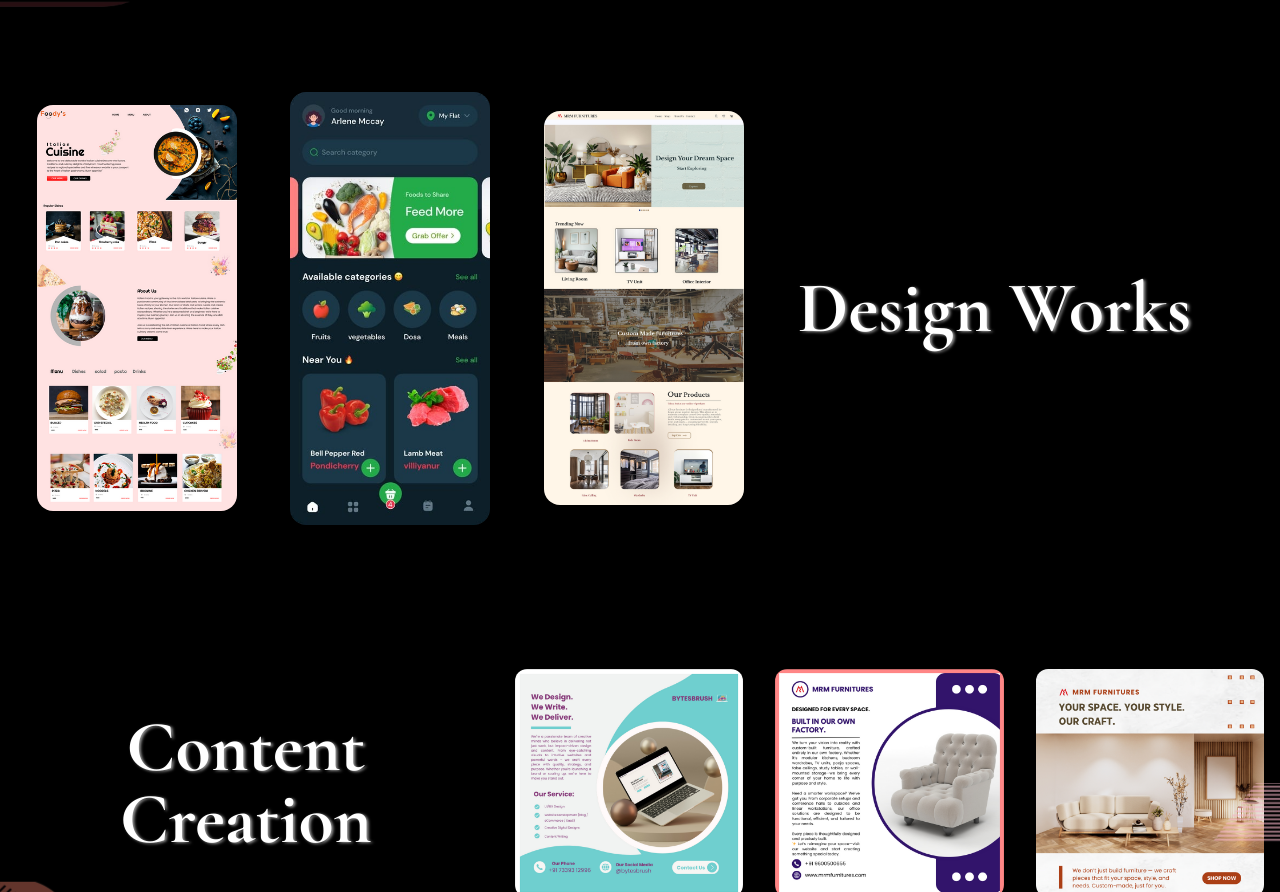
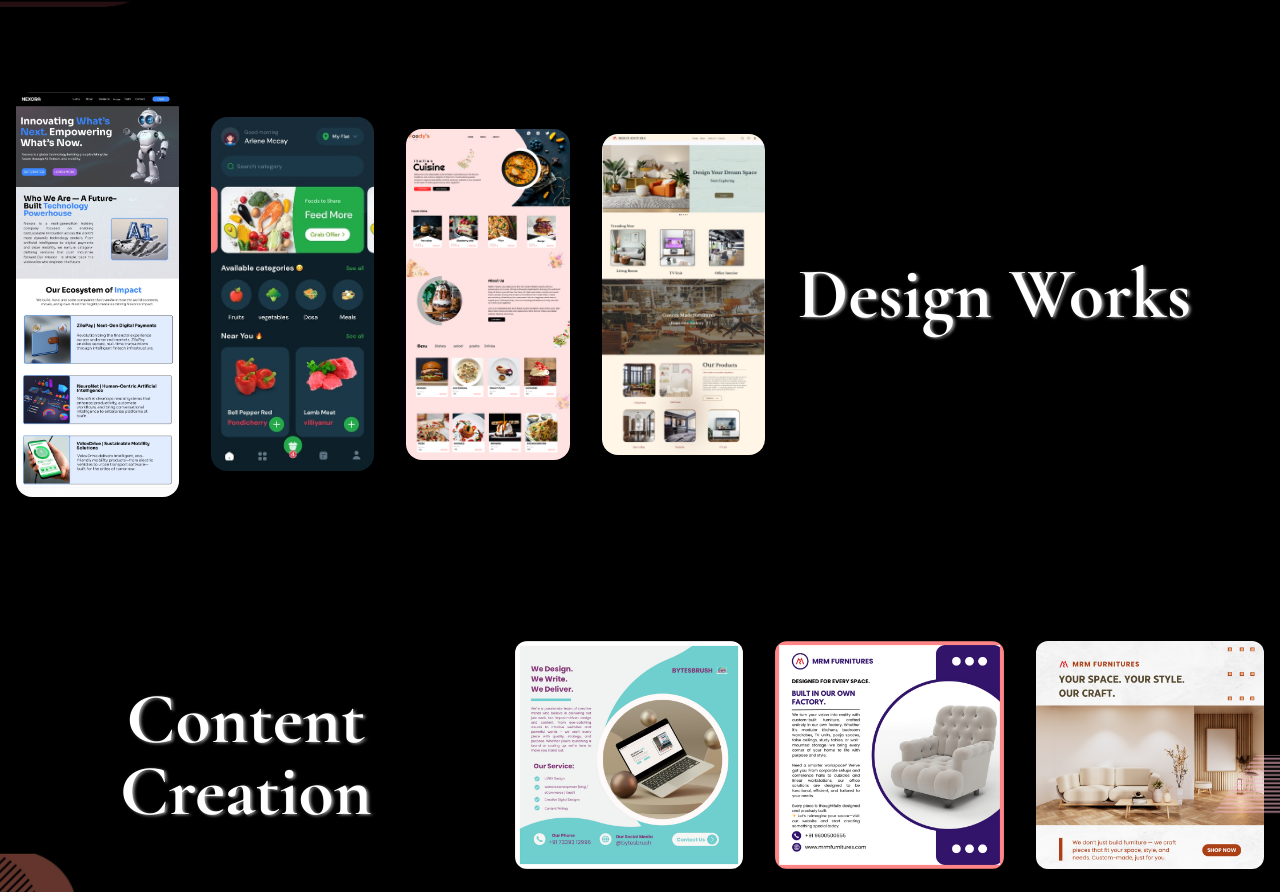
Before and after one commit to HaswanthTamil/arthi-portfolio, a Next.js app: page / in a window 1280 px wide. Shown: the part 1440-2332 px from the top of the page. Built offline with nearby package versions, Linux system fonts and the light colour scheme; a web font is replaced by a local one.

Commit message:
Add Nexora to Works section

```diff
--- a/src/components/Works.tsx
+++ b/src/components/Works.tsx
@@ -7,17 +7,21 @@ import Link from "next/link"
 import cuisine from "@/assets/works/cuisine.png"
 import nutrition from "@/assets/works/nutrition.png"
 import mrm from "@/assets/works/mrm.png"
+import nexora from "@/assets/works/nexora.jpg"
 
 const cuisineLink =
   "https://www.figma.com/proto/bT8HuN7bpDINcDiTidK1Yj/CaringHandsHub?node-id=0-3"
 const nutritionLink =
   "https://www.figma.com/design/8jtgc7xWkmmZnWCGONapfy/Food-Linker?node-id=0-1&p=f&t=VZfzidNlgNASIrwS-0"
 const mrmLink = "https://mrmfurnitures.com"
+const nexoraLink =
+  "https://www.figma.com/design/t3W8FEKHuUpCTyMnyW0Xwz/NEXORA?node-id=1-12&m=dev&t=a6rKDD9ZC9kA5F9h-1"
 
 const Works = () => {
   const items = [
+    { src: nexora, link: nexoraLink, label: "Landing page for website" },
+    { src: nutrition, link: nutritionLink, label: "App design" },
     { src: cuisine, link: cuisineLink, label: "Landing page for website" },
-    { src: nutrition, link: nutritionLink, label: "App design" },
     { src: mrm, link: mrmLink, label: "Landing page for website" },
   ]
 
```
Also changed, not shown: src/assets/works/nexora.jpg (added).
